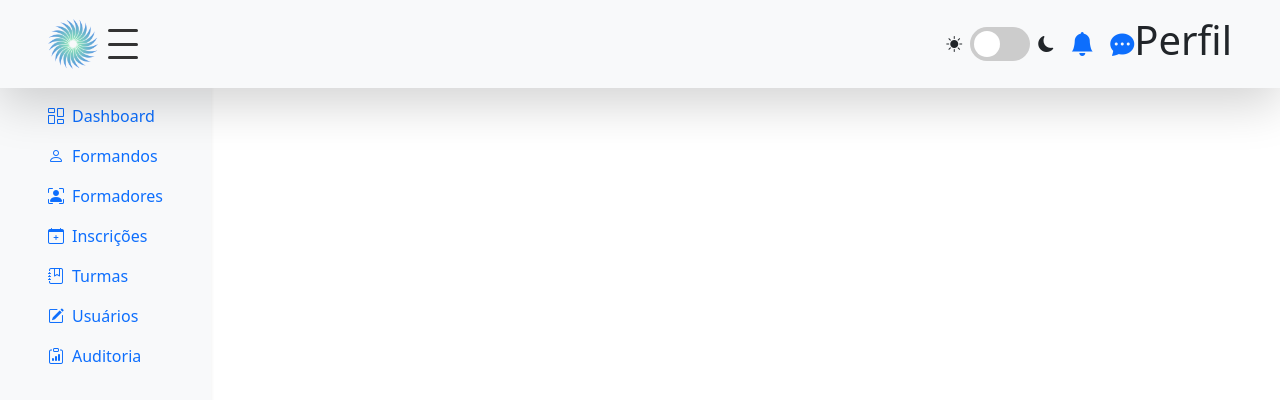
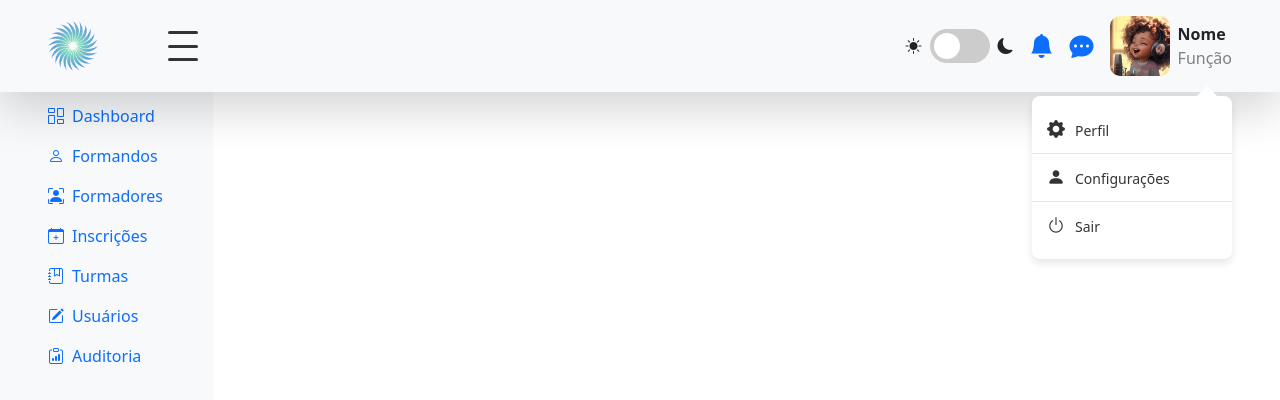
Before and after one commit to sffs-ao/achei, a React (Vite) app: page / in a window 1280 px wide. Shown: the top 400 px of the page. Built offline with nearby package versions, Linux system fonts and the light colour scheme.

Commit message:
fazendo user modal

```diff
--- a/src/components/Header/Header.css
+++ b/src/components/Header/Header.css
@@ -1,3 +1,7 @@
+.header-left {
+  width: 150px;
+}
+
 .dark-mode {
   display: flex;
   align-items: center;
@@ -13,7 +17,7 @@
 }
 
 .icon-group:hover {
-  transform: scale(1.1); /* Efeito de aumento ao passar o mouse */
+  transform: scale(1.1);
 }
 
 .bi {
@@ -21,5 +25,9 @@
 }
 
 .bi:hover {
-  color: #007bff; /* Muda a cor do ícone ao passar o mouse */
+  color: #007bff;
 }
+
+.header-profile-container {
+  position: relative;
+}
--- a/src/components/Header/Header.jsx
+++ b/src/components/Header/Header.jsx
@@ -5,6 +5,7 @@ import logo from "../../assets/image/logo.png";
 import ButtonMenu from "../Elements/MenuButton";
 import ToggleButton from "../Elements/ToggleButton";
 import ProfileArea from "./ProfileArea";
+import ModalUser from "./ModalUser";
 import "./Header.css";
 
 export default function Header() {
@@ -40,7 +41,10 @@ export default function Header() {
               <i className="bi bi-chat-dots-fill fs-4"></i>
             </Link>
           </div>
-          <ProfileArea />
+          <div className="header-profile-container">
+            <ProfileArea />
+            <ModalUser />
+          </div>
         </div>
       </div>
     </header>
--- /dev/null
+++ b/src/components/Header/ModalUser.css
@@ -0,0 +1,78 @@
+.modal-user {
+  position: absolute;
+  top: 80px;
+  right: 0;
+  width: 200px;
+  background-color: #fff;
+  box-shadow: 0 4px 8px rgba(0, 0, 0, 0.1);
+  border-radius: 8px;
+  padding: 10px 0;
+  z-index: 1000;
+  transition: all 0.3s ease;
+}
+
+.modal-user.close {
+  display: none;
+}
+
+.modal-user::before {
+  content: "";
+  position: absolute;
+  top: -20px;
+  right: 15px;
+  border-width: 10px;
+  border-style: solid;
+  border-color: transparent transparent #fff transparent;
+  /*   background-color: red; */
+}
+
+/* Lista */
+.modal-user ul {
+  list-style: none;
+  margin: 0;
+  padding: 0;
+}
+
+.modal-user ul li {
+  display: flex;
+  align-items: center;
+  justify-content: flex-start;
+  padding: 10px 15px;
+  cursor: pointer;
+  transition: background-color 0.3s ease;
+}
+
+.modal-user ul li:nth-child(2) {
+  border-top: 1px solid rgba(0, 0, 0, 0.1);
+  border-bottom: 1px solid rgba(0, 0, 0, 0.1);
+}
+
+.modal-user ul li:hover {
+  background-color: #f0f0f0;
+}
+
+.modal-user ul li i {
+  font-size: 18px;
+  margin-right: 10px;
+  color: #333;
+}
+
+.modal-user ul li span {
+  font-size: 14px;
+  color: #333;
+}
+
+/* Responsividade */
+@media (max-width: 768px) {
+  .modal-user {
+    width: 160px;
+  }
+
+  .modal-user ul li i {
+    font-size: 16px;
+  }
+
+  .modal-user ul li span {
+    font-size: 13px;
+  }
+}
--- /dev/null
+++ b/src/components/Header/ModalUser.jsx
@@ -0,0 +1,35 @@
+import React from "react";
+import "./ModalUser.css";
+
+export default function ModalUser({ className }) {
+  return (
+    <div className="modal-user {className}">
+      <ul>
+        <li>
+          <div>
+            <i className="bi bi-gear-fill"></i>
+          </div>
+          <div>
+            <span>Perfil</span>
+          </div>
+        </li>
+        <li>
+          <div>
+            <i className="bi bi-person-fill"></i>
+          </div>
+          <div>
+            <span>Configurações</span>
+          </div>
+        </li>
+        <li>
+          <div>
+            <i className="bi bi-power"></i>
+          </div>
+          <div>
+            <span>Sair</span>
+          </div>
+        </li>
+      </ul>
+    </div>
+  );
+}
--- /dev/null
+++ b/src/components/Header/ProfileArea.css
@@ -0,0 +1,22 @@
+.user-profile-content {
+  display: flex;
+  align-items: center;
+  justify-content: flex-start;
+  cursor: pointer;
+  margin-left: 1em;
+}
+
+.header-user-dtails {
+  padding-left: 0.5em;
+}
+
+.image-user-header {
+  width: 60px;
+  height: 60px;
+  border-radius: 10px;
+}
+
+.user-type {
+  color: gray;
+  font-weight: 400;
+}
--- a/src/components/Header/ProfileArea.jsx
+++ b/src/components/Header/ProfileArea.jsx
@@ -1,9 +1,17 @@
 import React from "react";
+import userImage from "../../assets/image/user.jpg";
+import "./ProfileArea.css";
 
 export default function ProfileArea() {
   return (
-    <div>
-      <h1>Perfil</h1>
+    <div className="user-profile-content">
+      <img src={userImage} alt="User Profile" className="image-user-header" />
+      <div className="header-user-dtails">
+        <div className="user-profile-name">
+          <strong>Nome</strong>
+        </div>
+        <div className="user-type">Função</div>
+      </div>
     </div>
   );
 }
```
Also changed, not shown: src/assets/image/user.jpg (added), src/css/components/MenuButton.css (deleted).
